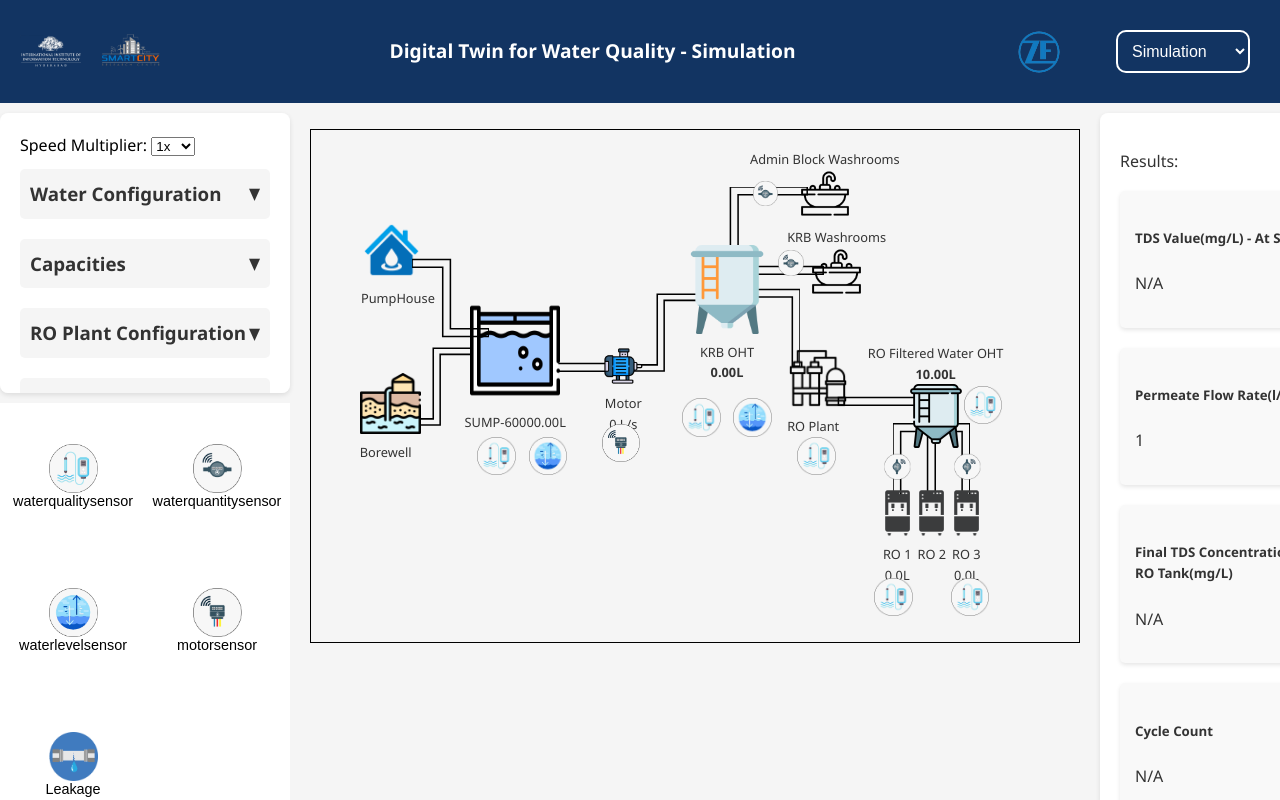
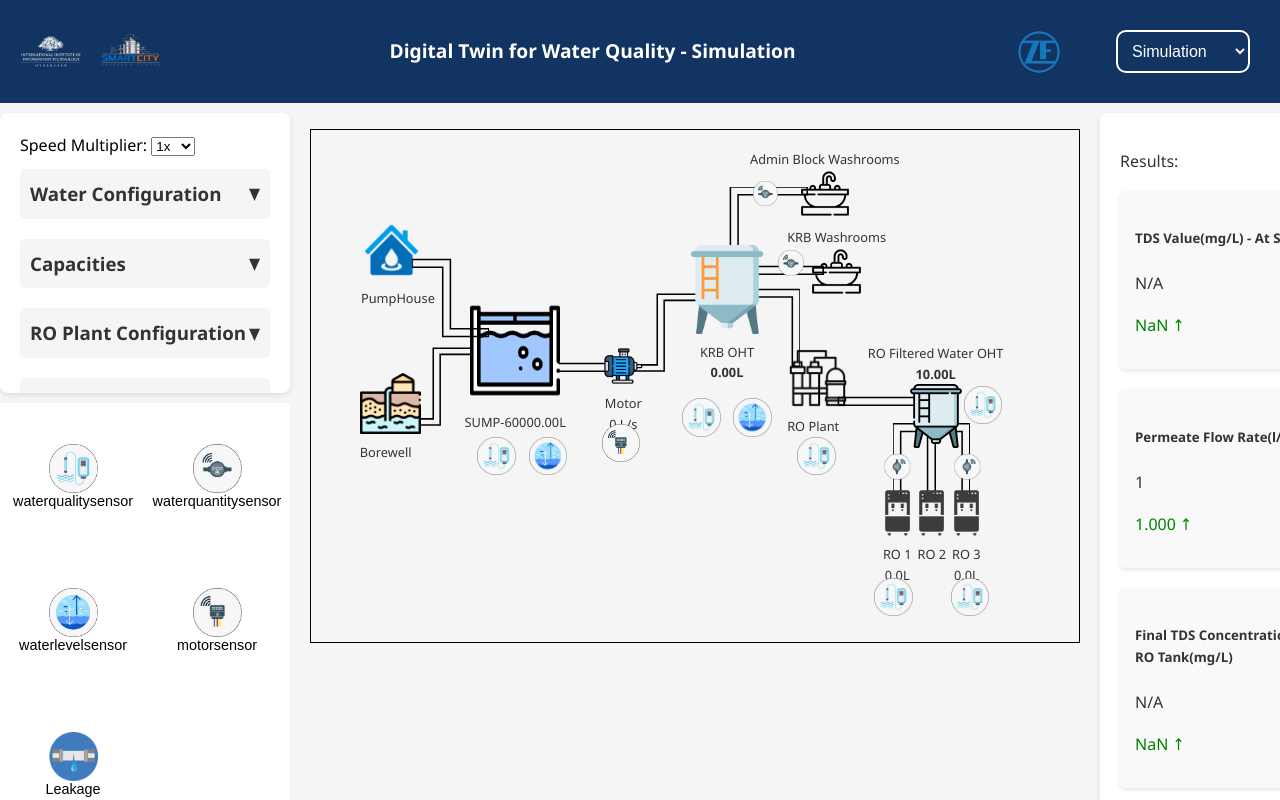
Before and after one commit to likhithkanigolla/zf-dt-frontend, a React (Create React App) app: page /simulation in a window 1280 px wide. Shown: the top 800 px of the page. Built offline with nearby package versions, Linux system fonts and the light colour scheme.

Commit message:
Result Card - Added Comparison Added Comparsion difference between the current value and the previous value which indicates the user to iddentify the difference, red for negitive and the green for the postitve.

```diff
--- a/src/pages/SimulationPage/components/ResultContainer.jsx
+++ b/src/pages/SimulationPage/components/ResultContainer.jsx
@@ -1,15 +1,21 @@
 import React from 'react';
 
-const ResultCard = ({ title, value }) => {
+const ResultCard = ({ title, value, previousValue }) => {
+  const difference = value - previousValue;
+  const differenceColor = difference < 0 ? 'red' : 'green';
+
   return (
     <div className="result-card">
       <h5>{title}</h5>
       <p>{value}</p>
+      <p style={{ color: differenceColor }}>
+        {difference.toFixed(3)} {difference < 0 ? '↓' : '↑'}
+      </p>
     </div>
   );
 };
 
-const ResultContainer = ({ result, data, sensorValues,PermeateFlowRate }) => {
+const ResultContainer = ({ result, previousResult, data, sensorValues, PermeateFlowRate, PreviousPermeateFlowRate }) => {
   return (
     <div style={{ flex: 1 }}>
       <div className="result-container">
@@ -18,34 +24,49 @@ const ResultContainer = ({ result, data, sensorValues,PermeateFlowRate }) => {
           <ResultCard
             title="TDS Value(mg/L) - At SUMP"
             value={result?.calculated_tds_value ?? "N/A"}
+            previousValue={previousResult?.calculated_tds_value ?? 0}
           />
           <ResultCard
             title="Permeate Flow Rate(l/s)"
             value={PermeateFlowRate ?? "N/A"}
+            previousValue={PreviousPermeateFlowRate ?? 0}
           />
           <ResultCard
             title="Final TDS Concentration After RO Tank(mg/L)"
             value={result?.final_tds_concentration_after_ro_tank ?? "N/A"}
+            previousValue={previousResult?.final_tds_concentration_after_ro_tank ?? 0}
           />
           <ResultCard
             title="Cycle Count"
             value={result?.cycle_count ?? "N/A"}
+            previousValue={previousResult?.cycle_count ?? 0}
           />
           <ResultCard
             title="Time Estimation (hours)"
             value={result?.time_estimation_hours ?? "N/A"}
+            previousValue={previousResult?.time_estimation_hours ?? 0}
           />
         </div>
         <br></br>
         <div className="result-cards">
           {Object.entries(sensorValues).map(([title, value], index) => (
-                  <ResultCard key={index} title={title} value={value} />
+            <ResultCard
+              key={index}
+              title={title}
+              value={value}
+              // previousValue={result?.previous_sensor_values?.[title] ?? 0}
+            />
           ))}
         </div>
         <br></br>
         <div className="result-cards">
           {data.map((item, index) => (
-                  <ResultCard key={index} title={item.title} value={item.value} />
+            <ResultCard
+              key={index}
+              title={item.title}
+              value={item.value}
+              previousValue={item.previousValue ?? 0}
+            />
           ))}
         </div>
         <br />
```
Lines whose indentation alone changed are shown as unchanged.
